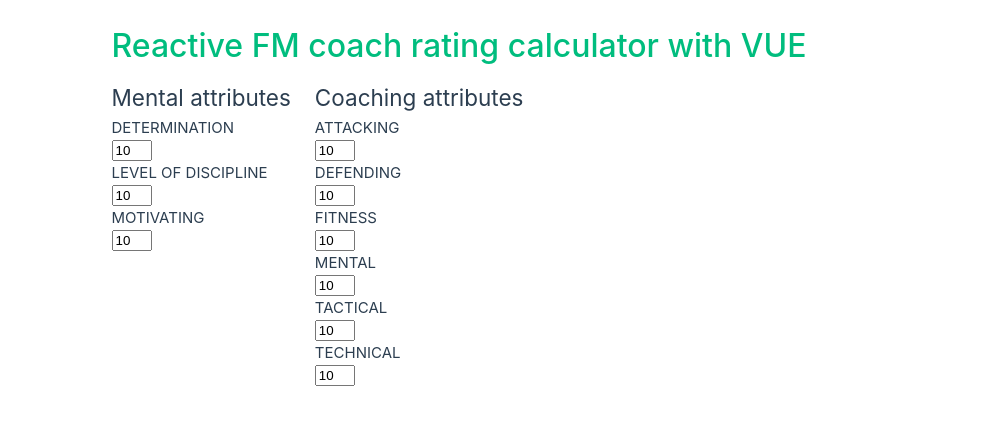
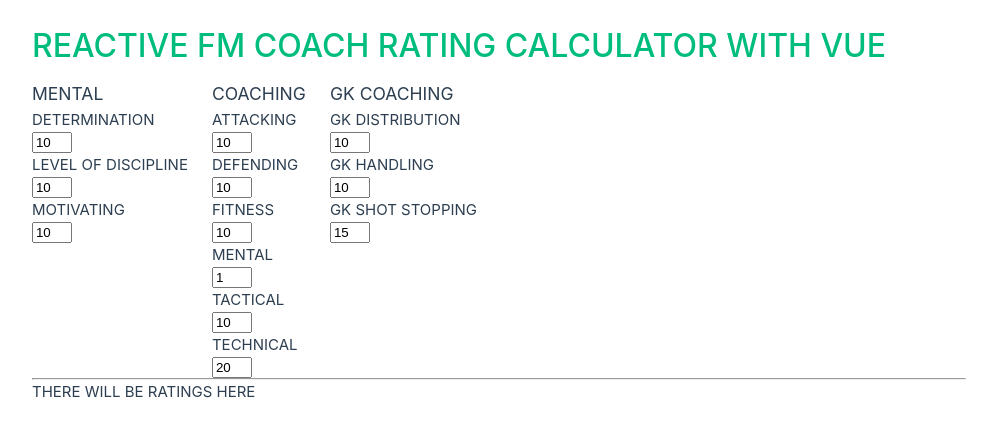
Before and after one commit to Dalkyan/vue-fm-calculator, a Vue app: page / in a window 1280 px wide. Shown: the top 436 px of the page, without its empty margins (141-1138 px from the left). Built offline with nearby package versions, Linux system fonts and the light colour scheme.

Commit message:
Added pinia, props, basic layout

```diff
--- a/package.json
+++ b/package.json
@@ -9,6 +9,7 @@
     "lint": "eslint . --ext .vue,.js,.jsx,.cjs,.mjs,.ts,.tsx,.cts,.mts --fix --ignore-path .gitignore"
   },
   "dependencies": {
+    "pinia": "^2.0.13",
     "vue": "^3.2.33"
   },
   "devDependencies": {
--- a/src/App.vue
+++ b/src/App.vue
@@ -1,44 +1,58 @@
 <script setup lang="ts">
 import UserInput from "./components/UserInput.vue";
 import HeaderComponent from "./components/HeaderComponent.vue";
+import CoachRating from "./components/CoachRating.vue";
+import { useCoachStore } from "./store/UseCoachAttributes";
+import { storeToRefs } from "pinia";
+
+const coach = useCoachStore();
+storeToRefs(coach);
 </script>
 
 <template>
   <header>
-    <!-- <img
-      alt="Vue logo"
-      class="logo"
-      src="./assets/logo.svg"
-      width="125"
-      height="125"
-    /> -->
-
     <div class="wrapper">
       <HeaderComponent msg="Reactive FM coach rating calculator with VUE" />
     </div>
   </header>
 
   <main>
-    <!-- <TheWelcome /> -->
     <div class="flex">
       <div class="col">
-        <h2>Mental attributes</h2>
-        <UserInput atrName="determination" idName="det" />
-        <UserInput atr-name="level of discipline" id-name="lod" />
-        <UserInput atr-name="motivating" id-name="mot" />
+        <h3>Mental</h3>
+        <UserInput atr-name="determination" id-name="det" :val="coach.det" />
+        <UserInput
+          atr-name="level of discipline"
+          id-name="lod"
+          :val="coach.lod"
+        />
+        <UserInput atr-name="motivating" id-name="mot" :val="coach.mot" />
       </div>
       <div class="col">
-        <h2>Coaching attributes</h2>
-        <UserInput atr-name="attacking" id-name="att" />
-        <UserInput atr-name="defending" id-name="def" />
-        <UserInput atr-name="fitness" id-name="fit" />
-        <UserInput atr-name="mental" id-name="men" />
-        <UserInput atr-name="tactical" id-name="tac" />
-        <UserInput atr-name="technical" id-name="tech" />
+        <h3>Coaching</h3>
+        <UserInput atr-name="attacking" id-name="att" :val="coach.att" />
+        <UserInput atr-name="defending" id-name="def" :val="coach.def" />
+        <UserInput atr-name="fitness" id-name="fit" :val="coach.fit" />
+        <UserInput atr-name="mental" id-name="men" :val="coach.men" />
+        <UserInput atr-name="tactical" id-name="tac" :val="coach.tac" />
+        <UserInput atr-name="technical" id-name="tech" :val="coach.tch" />
       </div>
-      <div class="col"></div>
-      <div class="col"></div>
+      <div class="col">
+        <h3>GK&nbsp;coaching</h3>
+        <UserInput
+          atr-name="GK&nbsp;Distribution"
+          id-name="gkd"
+          :val="coach.gkd"
+        />
+        <UserInput atr-name="GK&nbsp;Handling" id-name="gkh" :val="coach.gkh" />
+        <UserInput
+          atr-name="GK&nbsp;Shot&nbsp;stopping"
+          id-name="gks"
+          :val="coach.gks"
+        />
+      </div>
     </div>
+    <CoachRating component-name="Coaching rating" />
   </main>
 </template>
 
@@ -55,11 +69,6 @@
 
 header {
   line-height: 1.5;
-}
-
-.logo {
-  display: block;
-  margin: 0 auto 2rem;
 }
 
 a,
@@ -92,9 +101,5 @@
     place-items: flex-start;
     flex-wrap: wrap;
   }
-
-  .logo {
-    margin: 0 2rem 0 0;
-  }
 }
 </style>
--- a/src/assets/base.css
+++ b/src/assets/base.css
@@ -71,6 +71,7 @@
   text-rendering: optimizeLegibility;
   -webkit-font-smoothing: antialiased;
   -moz-osx-font-smoothing: grayscale;
+  text-transform: uppercase;
 }
 .flex{
   display: flex;
--- /dev/null
+++ b/src/components/CoachRating.vue
@@ -0,0 +1,18 @@
+<script setup lang="ts">
+import { useCoachStore } from "@/store/UseCoachAttributes";
+import { storeToRefs } from "pinia";
+
+const coach = useCoachStore();
+
+
+</script>
+
+<template>
+<hr>
+  <div>
+  There will be ratings here
+  </div>
+</template>
+
+<style lang="scss" scoped>
+</style>
--- a/src/components/UserInput.vue
+++ b/src/components/UserInput.vue
@@ -1,21 +1,23 @@
 <script setup lang="ts">
+import { ref } from "vue";
 defineProps<{
   atrName: string;
   idName: string;
+  val: number;
 }>();
-let value = 10;
+// const val = ref(10);
 </script>
 
 <template>
   <form class="col">
-    <label :for="idName">{{ atrName.toUpperCase() }} </label>
+    <label :for="idName">{{ atrName }} </label>
     <input
       type="number"
       :name="atrName"
       :id="idName"
       min="1"
       max="20"
-      :value="value"
+      :value="val"
     />
   </form>
 </template>
--- a/src/main.ts
+++ b/src/main.ts
@@ -1,4 +1,7 @@
+import { createPinia } from "pinia";
 import { createApp } from "vue";
 import App from "./App.vue";
 
-createApp(App).mount("#app");
+const app = createApp(App);
+app.use(createPinia());
+app.mount("#app");
--- /dev/null
+++ b/src/store/UseCoachAttributes.ts
@@ -0,0 +1,18 @@
+import { defineStore } from "pinia";
+
+export const useCoachStore = defineStore("coach", {
+  state: () => ({
+    det: 10,
+    lod: 10,
+    mot: 10,
+    att: 10,
+    def: 10,
+    fit: 10,
+    men: 1,
+    tac: 10,
+    tch: 20,
+    gkd: 10,
+    gkh: 10,
+    gks: 15
+  }),
+});
```
Also changed, not shown: 2 other files (tests, documents, lock files or other folders).
